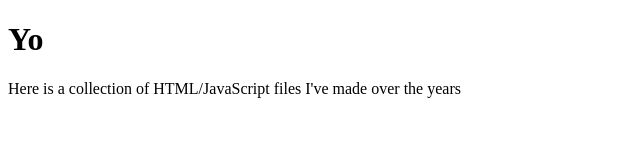
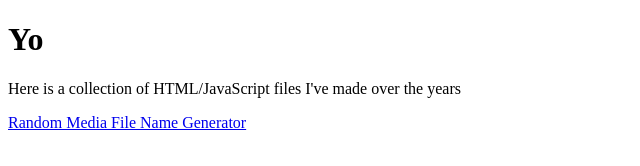
Before and after one commit to SkicoNow/misc-html, a plain HTML site: page index.html in a window 1280 px wide. Shown: the whole page, without its empty margins (0-640 px from the left). Drawn offline with Linux system fonts and the light colour scheme.

Commit message:
Update index.html

```diff
--- a/index.html
+++ b/index.html
@@ -9,5 +9,6 @@
 <body>
     <h1>Yo</h1>
     <p>Here is a collection of HTML/JavaScript files I've made over the years</p>
+    <a href="https://skiconow.github.io/misc-html/RandomFileName.html">Random Media File Name Generator</a>
 </body>
 </html>
```
